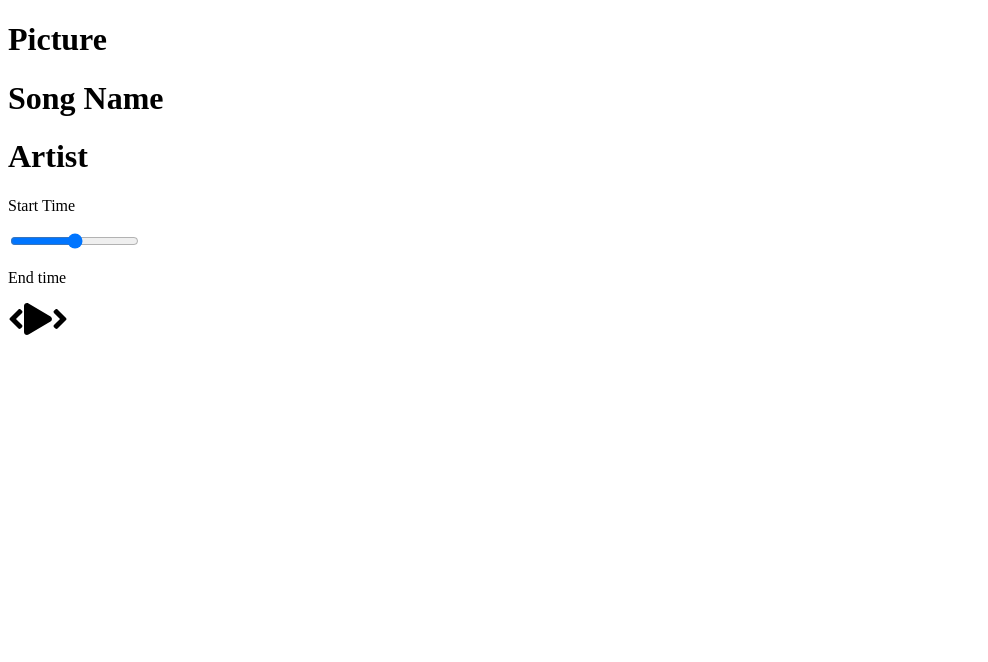
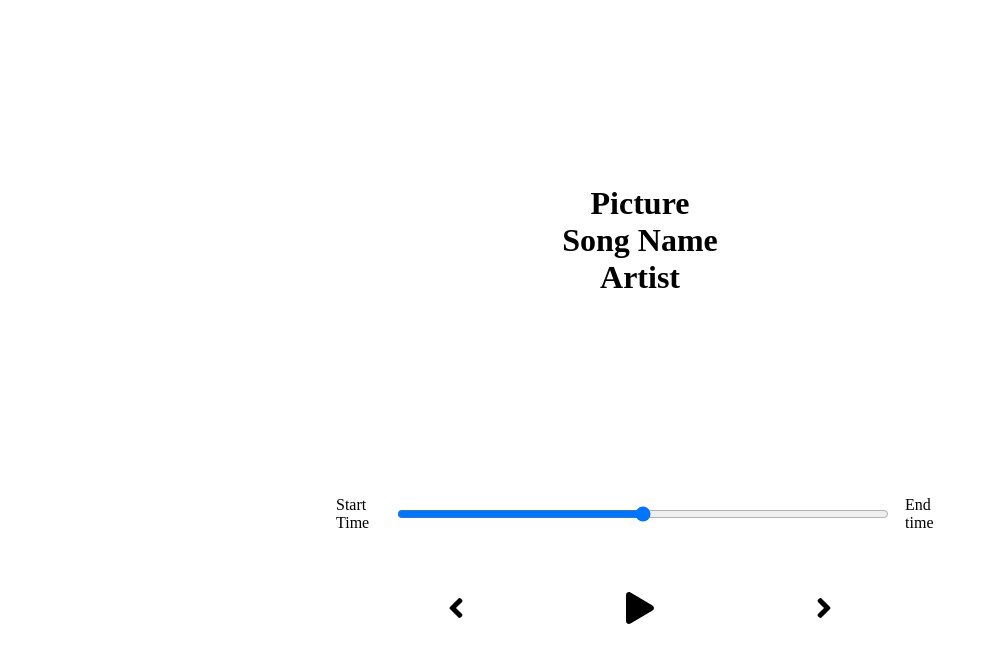
Before and after one commit to otfigo87/music-player, a React (Create React App) app: page / in a window 1280 px wide. Shown: the top 662 px of the page, without its empty margins (0-988 px from the left). Built offline with nearby package versions, Linux system fonts and the light colour scheme.

Commit message:
initial styling

```diff
--- a/package.json
+++ b/package.json
@@ -12,6 +12,7 @@
     "react": "^17.0.2",
     "react-dom": "^17.0.2",
     "react-scripts": "4.0.3",
+    "sass": "^1.32.13",
     "web-vitals": "^1.0.1"
   },
   "scripts": {
--- a/src/App.js
+++ b/src/App.js
@@ -1,4 +1,5 @@
 import React from 'react';
+import "./styles/app.scss";
 import Player from './components/Player';
 import Song from './components/Song';
 
--- /dev/null
+++ b/src/styles/_player.scss
@@ -0,0 +1,30 @@
+.player {
+    min-height: 20vh;
+    display: flex;
+    flex-direction: column;
+    align-items: center;
+    justify-content: space-between;
+}
+
+.time-control {
+    width: 50%;
+    display: flex;
+    input {
+        width: 100%;
+        padding: 1rem 2rem;
+    }
+    p{
+        padding: 1rem;
+    }
+}
+
+.play-control {
+    display: flex;
+    justify-content: space-between;
+    align-items: center;
+    padding: 1rem;
+    width: 30%;
+    svg {
+        cursor: pointer;
+    }
+}
--- /dev/null
+++ b/src/styles/_song.scss
@@ -0,0 +1,7 @@
+.song-container {
+    min-height: 60vh;
+    display: flex;
+    flex-direction: column;
+    align-items: center;
+    justify-content: center;
+}
--- a/src/styles/app.scss
+++ b/src/styles/app.scss
@@ -3,3 +3,6 @@
     padding: 0;
     box-sizing: 0;
 }
+
+@import "./song";
+@import "./player";
```
Also changed, not shown: 1 other file (tests, documents, lock files or other folders).
